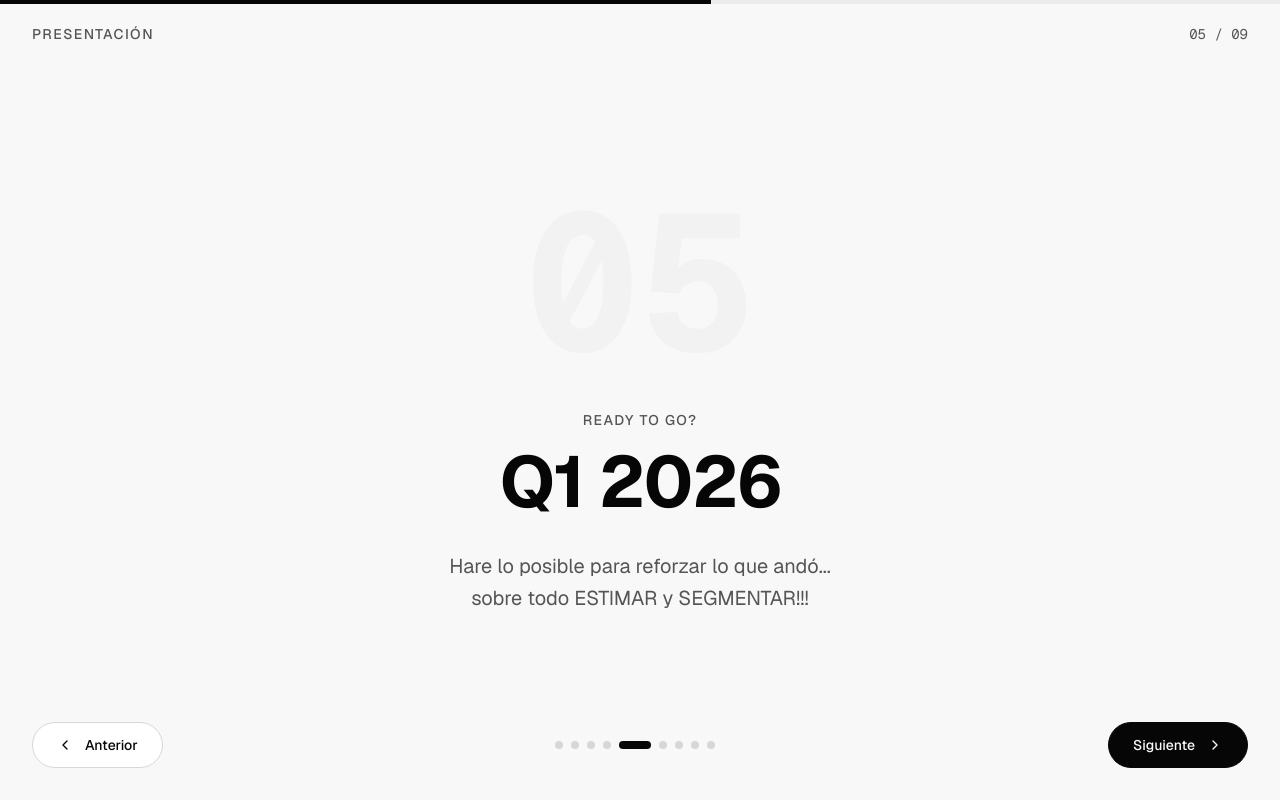
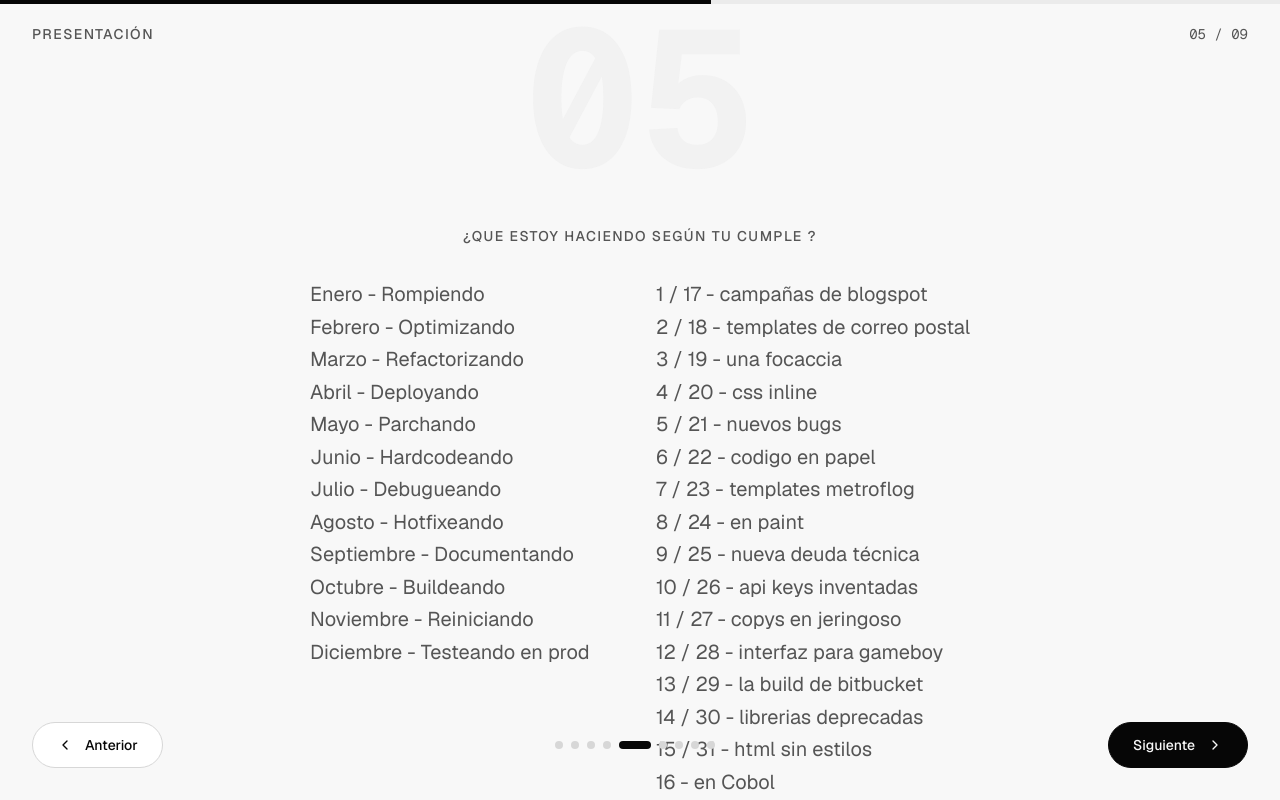
Before and after one commit to nicolascalvo73/v0-web-presentation, a Next.js app: page / in a window 1280 px wide. Both pictures are taken after a click on the button 647 px from the left and 745 px from the top of the page. Built offline with nearby package versions, Linux system fonts and the light colour scheme.

Commit message:
Add two-column layout support and update slide 5 content with birthday-themed developer humor

```diff
--- a/components/presentation-viewer.tsx
+++ b/components/presentation-viewer.tsx
@@ -1,9 +1,9 @@
-"use client"
+"use client";
 
-import { useState, useCallback, useEffect } from "react"
-import { ChevronLeft, ChevronRight } from "lucide-react"
-import { cn } from "@/lib/utils"
-import { SlideContent } from "./slide-content"
+import { useState, useCallback, useEffect } from "react";
+import { ChevronLeft, ChevronRight } from "lucide-react";
+import { cn } from "@/lib/utils";
+import { SlideContent } from "./slide-content";
 
 const slides = [
   {
@@ -40,10 +40,13 @@ const slides = [
   },
   {
     id: 5,
-    title: "Q1 2026",
-    subtitle: "Ready to go?",
-    content:
-      "Hare lo posible para reforzar lo que andó...\nsobre todo ESTIMAR y SEGMENTAR!!!",
+    title: "",
+    subtitle: "¿que estoy haciendo según tu cumple ? ",
+    content: {
+      type: "two-columns" as const,
+      col1: "Enero - Rompiendo \nFebrero - Optimizando\nMarzo - Refactorizando \nAbril - Deployando \nMayo - Parchando \nJunio - Hardcodeando \nJulio - Debugueando \nAgosto - Hotfixeando \nSeptiembre - Documentando \nOctubre - Buildeando\nNoviembre - Reiniciando\nDiciembre - Testeando en prod",
+      col2: "1 / 17 - campañas de blogspot\n2 / 18 - templates de correo postal\n3 / 19 - una focaccia\n4 / 20 - css inline\n5 / 21 - nuevos bugs\n6 / 22 - codigo en papel\n7 / 23 - templates metroflog \n8 / 24 - en paint \n9 / 25 - nueva deuda técnica\n10 / 26 - api keys inventadas\n11 / 27 - copys en jeringoso\n12 / 28 - interfaz para gameboy\n13 / 29 - la build de bitbucket\n14 / 30 - librerias deprecadas\n15 / 31 - html sin estilos\n16 - en Cobol",
+    },
     accent: "05",
   },
   {
@@ -52,7 +55,7 @@ const slides = [
     subtitle: "Ready to go?",
     content:
       "Hare lo posible para reforzar lo que andó...\nsobre todo ESTIMAR y SEGMENTAR!!!",
-    accent: "05",
+    accent: "06",
   },
   {
     id: 7,
@@ -78,47 +81,47 @@ const slides = [
       "Hare lo posible para reforzar lo que andó...\nsobre todo ESTIMAR y SEGMENTAR!!!",
     accent: "05",
   },
-]
+];
 
 export function PresentationViewer() {
-  const [currentSlide, setCurrentSlide] = useState(0)
-  const [direction, setDirection] = useState<"left" | "right" | null>(null)
-  const [isAnimating, setIsAnimating] = useState(false)
+  const [currentSlide, setCurrentSlide] = useState(0);
+  const [direction, setDirection] = useState<"left" | "right" | null>(null);
+  const [isAnimating, setIsAnimating] = useState(false);
 
   const goToNext = useCallback(() => {
     if (currentSlide < slides.length - 1 && !isAnimating) {
-      setDirection("right")
-      setIsAnimating(true)
+      setDirection("right");
+      setIsAnimating(true);
       setTimeout(() => {
-        setCurrentSlide((prev) => prev + 1)
-        setIsAnimating(false)
-      }, 300)
+        setCurrentSlide((prev) => prev + 1);
+        setIsAnimating(false);
+      }, 300);
     }
-  }, [currentSlide, isAnimating])
+  }, [currentSlide, isAnimating]);
 
   const goToPrev = useCallback(() => {
     if (currentSlide > 0 && !isAnimating) {
-      setDirection("left")
-      setIsAnimating(true)
+      setDirection("left");
+      setIsAnimating(true);
       setTimeout(() => {
-        setCurrentSlide((prev) => prev - 1)
-        setIsAnimating(false)
-      }, 300)
+        setCurrentSlide((prev) => prev - 1);
+        setIsAnimating(false);
+      }, 300);
     }
-  }, [currentSlide, isAnimating])
+  }, [currentSlide, isAnimating]);
 
   useEffect(() => {
     const handleKeyDown = (e: KeyboardEvent) => {
       if (e.key === "ArrowRight" || e.key === " ") {
-        goToNext()
+        goToNext();
       } else if (e.key === "ArrowLeft") {
-        goToPrev()
+        goToPrev();
       }
-    }
+    };
 
-    window.addEventListener("keydown", handleKeyDown)
-    return () => window.removeEventListener("keydown", handleKeyDown)
-  }, [goToNext, goToPrev])
+    window.addEventListener("keydown", handleKeyDown);
+    return () => window.removeEventListener("keydown", handleKeyDown);
+  }, [goToNext, goToPrev]);
 
   return (
     <div className="relative h-screen w-full overflow-hidden">
@@ -132,9 +135,12 @@ export function PresentationViewer() {
 
       {/* Header */}
       <header className="absolute top-0 left-0 right-0 z-10 flex items-center justify-between px-8 py-6">
-        <div className="text-sm font-medium tracking-widest uppercase text-muted-foreground">Presentación</div>
+        <div className="text-sm font-medium tracking-widest uppercase text-muted-foreground">
+          Presentación
+        </div>
         <div className="text-sm font-mono text-muted-foreground">
-          {String(currentSlide + 1).padStart(2, "0")} / {String(slides.length).padStart(2, "0")}
+          {String(currentSlide + 1).padStart(2, "0")} /{" "}
+          {String(slides.length).padStart(2, "0")}
         </div>
       </header>
 
@@ -142,8 +148,10 @@ export function PresentationViewer() {
       <div
         className={cn(
           "h-full w-full transition-all duration-300 ease-out",
-          isAnimating && direction === "right" && "translate-x-[-20px] opacity-0",
-          isAnimating && direction === "left" && "translate-x-[20px] opacity-0",
+          isAnimating &&
+            direction === "right" &&
+            "translate-x-[-20px] opacity-0",
+          isAnimating && direction === "left" && "translate-x-[20px] opacity-0"
         )}
       >
         <SlideContent slide={slides[currentSlide]} />
@@ -158,7 +166,7 @@ export function PresentationViewer() {
             "group flex items-center gap-3 rounded-full border border-border bg-card px-6 py-3 text-sm font-medium transition-all duration-200",
             currentSlide === 0
               ? "cursor-not-allowed opacity-30"
-              : "hover:bg-foreground hover:text-primary-foreground hover:border-foreground",
+              : "hover:bg-foreground hover:text-primary-foreground hover:border-foreground"
           )}
         >
           <ChevronLeft className="h-4 w-4 transition-transform group-hover:-translate-x-1" />
@@ -172,17 +180,19 @@ export function PresentationViewer() {
               key={index}
               onClick={() => {
                 if (!isAnimating) {
-                  setDirection(index > currentSlide ? "right" : "left")
-                  setIsAnimating(true)
+                  setDirection(index > currentSlide ? "right" : "left");
+                  setIsAnimating(true);
                   setTimeout(() => {
-                    setCurrentSlide(index)
-                    setIsAnimating(false)
-                  }, 300)
+                    setCurrentSlide(index);
+                    setIsAnimating(false);
+                  }, 300);
                 }
               }}
               className={cn(
                 "h-2 w-2 rounded-full transition-all duration-300",
-                index === currentSlide ? "bg-foreground w-8" : "bg-border hover:bg-muted-foreground",
+                index === currentSlide
+                  ? "bg-foreground w-8"
+                  : "bg-border hover:bg-muted-foreground"
               )}
             />
           ))}
@@ -195,14 +205,13 @@ export function PresentationViewer() {
             "group flex items-center gap-3 rounded-full border border-foreground bg-foreground px-6 py-3 text-sm font-medium text-primary-foreground transition-all duration-200",
             currentSlide === slides.length - 1
               ? "cursor-not-allowed opacity-30"
-              : "hover:bg-card hover:text-foreground",
+              : "hover:bg-card hover:text-foreground"
           )}
         >
           <span className="hidden sm:inline">Siguiente</span>
           <ChevronRight className="h-4 w-4 transition-transform group-hover:translate-x-1" />
         </button>
       </div>
-
     </div>
-  )
+  );
 }
--- a/components/slide-content.tsx
+++ b/components/slide-content.tsx
@@ -2,7 +2,7 @@ interface Slide {
   id: number
   title: string
   subtitle: string
-  content: string
+  content: string | { type: 'two-columns'; col1: string; col2: string } | { type: 'three-columns'; col1: string; col2: string; col3: string }
   accent: string
 }
 
@@ -26,6 +26,7 @@ export function SlideContent({ slide }: SlideContentProps) {
         </h1>
 
         {/* Content */}
+        {typeof slide.content === 'string' ? (
           <p className="mx-auto max-w-2xl text-lg leading-relaxed text-muted-foreground md:text-xl text-pretty">
             {slide.content.split('\n').map((line, index, array) => (
               <span key={index}>
@@ -34,6 +35,63 @@ export function SlideContent({ slide }: SlideContentProps) {
               </span>
             ))}
           </p>
+        ) : slide.content.type === 'two-columns' ? (
+          <div className="mx-auto max-w-5xl grid grid-cols-1 md:grid-cols-2 gap-6 md:gap-8">
+            <div className="text-left">
+              <p className="text-lg leading-relaxed text-muted-foreground md:text-xl">
+                {slide.content.col1.split('\n').map((line, index, array) => (
+                  <span key={index}>
+                    {line}
+                    {index < array.length - 1 && <br />}
+                  </span>
+                ))}
+              </p>
+            </div>
+            <div className="text-left">
+              <p className="text-lg leading-relaxed text-muted-foreground md:text-xl">
+                {slide.content.col2.split('\n').map((line, index, array) => (
+                  <span key={index}>
+                    {line}
+                    {index < array.length - 1 && <br />}
+                  </span>
+                ))}
+              </p>
+            </div>
+          </div>
+        ) : slide.content.type === 'three-columns' ? (
+          <div className="mx-auto max-w-6xl grid grid-cols-1 md:grid-cols-3 gap-6 md:gap-8">
+            <div className="text-left">
+              <p className="text-lg leading-relaxed text-muted-foreground md:text-xl">
+                {slide.content.col1.split('\n').map((line, index, array) => (
+                  <span key={index}>
+                    {line}
+                    {index < array.length - 1 && <br />}
+                  </span>
+                ))}
+              </p>
+            </div>
+            <div className="text-left">
+              <p className="text-lg leading-relaxed text-muted-foreground md:text-xl">
+                {slide.content.col2.split('\n').map((line, index, array) => (
+                  <span key={index}>
+                    {line}
+                    {index < array.length - 1 && <br />}
+                  </span>
+                ))}
+              </p>
+            </div>
+            <div className="text-left">
+              <p className="text-lg leading-relaxed text-muted-foreground md:text-xl">
+                {slide.content.col3.split('\n').map((line, index, array) => (
+                  <span key={index}>
+                    {line}
+                    {index < array.length - 1 && <br />}
+                  </span>
+                ))}
+              </p>
+            </div>
+          </div>
+        ) : null}
       </div>
     </div>
   )
```
Lines whose indentation alone changed are shown as unchanged.
